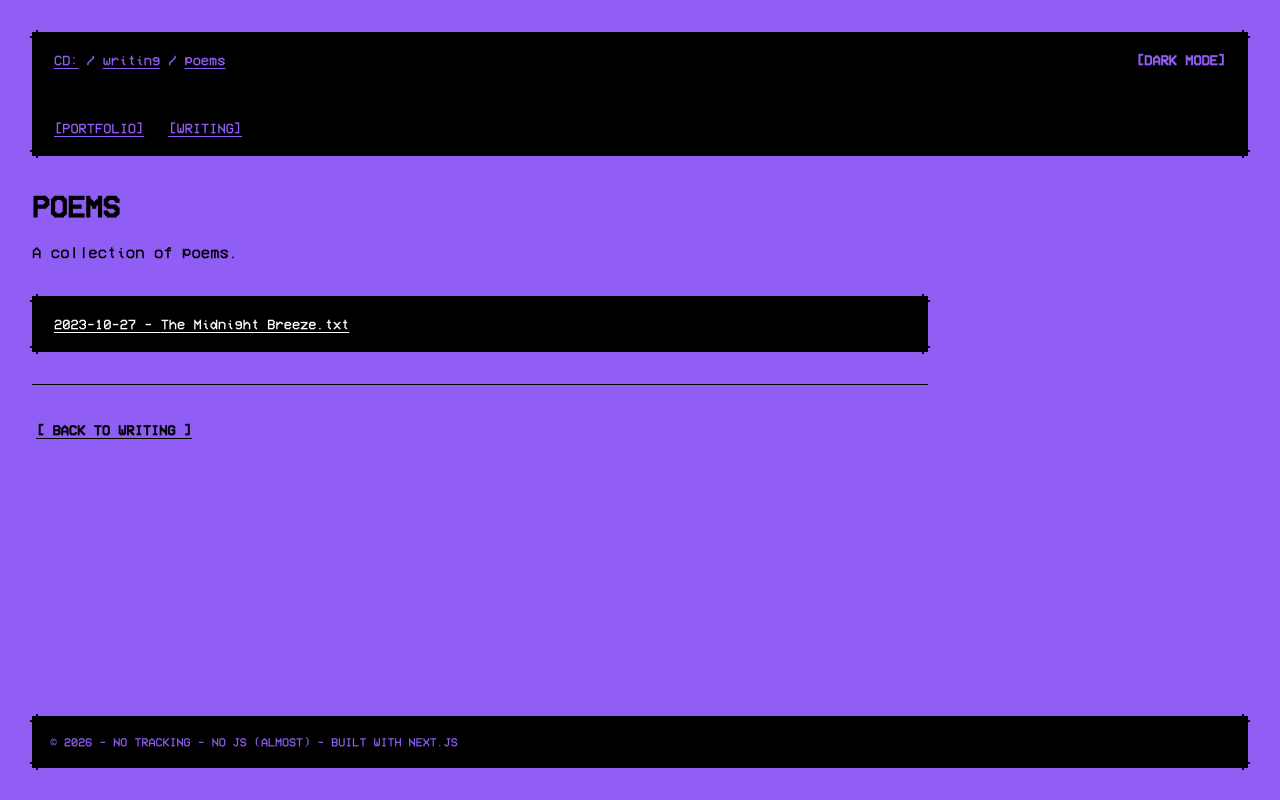
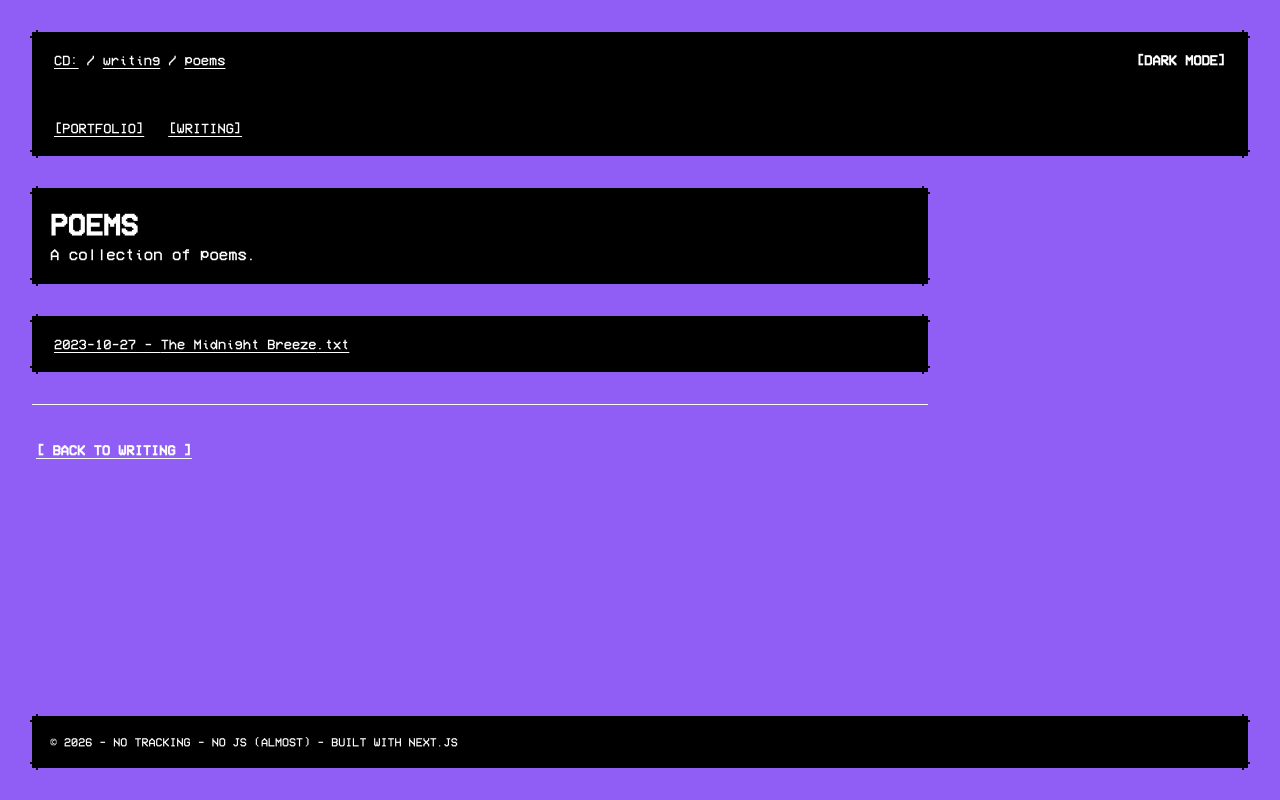
Before and after one commit to Rino6357/Indubitable, a Next.js app: page /Indubitable/writing/poems in a window 1280 px wide. Built offline with nearby package versions, Linux system fonts and the light colour scheme.

Commit message:
style: set all fonts to white globally
- Updated CSS variables `--foreground` and `--pixel-text` to `#ffffff` in both light and dark modes.
- Removed redundant `.text-white` utility variant and local class usages.
- Simplified `pixel-box` utility to use white text by default.

```diff
--- a/src/app/globals.css
+++ b/src/app/globals.css
@@ -3,10 +3,10 @@
 
 :root {
   --background: #905df5;
-  --foreground: #000000;
+  --foreground: #ffffff;
   --border: #000000;
   --pixel-bg: #000000;
-  --pixel-text: #905df5;
+  --pixel-text: #ffffff;
 
   /* Tailwind Typography Overrides */
   --tw-prose-body: var(--foreground);
@@ -29,7 +29,7 @@
 
 .dark {
   --background: #000000;
-  --foreground: #905df5;
+  --foreground: #ffffff;
   --border: #905df5;
 }
 
@@ -101,33 +101,6 @@ a:hover {
     color: var(--pixel-text);
   }
 
-  &.text-white {
-    --tw-prose-body: #ffffff;
-    --tw-prose-headings: #ffffff;
-    --tw-prose-lead: #ffffff;
-    --tw-prose-links: #ffffff;
-    --tw-prose-bold: #ffffff;
-    --tw-prose-counters: #ffffff;
-    --tw-prose-bullets: #ffffff;
-    --tw-prose-hr: #ffffff;
-    --tw-prose-quotes: #ffffff;
-    --tw-prose-quote-borders: #ffffff;
-    --tw-prose-captions: #ffffff;
-    --tw-prose-code: #ffffff;
-    --tw-prose-pre-code: #ffffff;
-    --tw-prose-th-borders: #ffffff;
-    --tw-prose-td-borders: #ffffff;
-
-    & a {
-      color: #ffffff;
-    }
-
-    & a:hover {
-      background-color: #ffffff;
-      color: var(--pixel-bg);
-    }
-  }
-
   & a:hover {
     background-color: var(--pixel-text);
     color: var(--pixel-bg);
--- a/src/app/portfolio/[slug]/page.tsx
+++ b/src/app/portfolio/[slug]/page.tsx
@@ -32,7 +32,7 @@ export default async function ProjectPage({
         <p className="text-sm italic">Released: {projectData.date}</p>
       </header>
 
-      <div className="pixel-box p-6 text-white">
+      <div className="pixel-box p-6">
         <div
           className="prose max-w-none
           prose-headings:uppercase prose-headings:font-bold
--- a/src/app/portfolio/page.tsx
+++ b/src/app/portfolio/page.tsx
@@ -18,7 +18,7 @@ export default function Portfolio() {
           <Link
             key={project.slug}
             href={`/portfolio/${project.slug}`}
-            className="pixel-box p-4 block hover:bg-background hover:text-foreground group no-underline text-white"
+            className="pixel-box p-4 block hover:bg-background hover:text-foreground group no-underline"
           >
             <div className="space-y-2">
               <h2 className="text-xl font-bold uppercase group-hover:bg-foreground group-hover:text-background inline-block px-1">
--- a/src/app/writing/[category]/[slug]/page.tsx
+++ b/src/app/writing/[category]/[slug]/page.tsx
@@ -22,7 +22,7 @@ export default async function Post({ params }: { params: Promise<{ category: str
 
   return (
     <article className="max-w-3xl space-y-8">
-      <header className="pixel-box p-4 border-none! text-white">
+      <header className="pixel-box p-4 border-none!">
         <div className="text-xs uppercase font-bold mb-2">
           File: {postData.title}.txt
         </div>
@@ -32,7 +32,7 @@ export default async function Post({ params }: { params: Promise<{ category: str
         </div>
       </header>
 
-      <div className="pixel-box p-6 text-white">
+      <div className="pixel-box p-6">
         <div
           className="prose max-w-none
             prose-headings:font-bold prose-headings:uppercase
--- a/src/app/writing/page.tsx
+++ b/src/app/writing/page.tsx
@@ -11,7 +11,7 @@ export default function Writing() {
       </section>
 
       <div className="grid grid-cols-1 md:grid-cols-2 gap-8">
-        <section className="pixel-box p-4 text-white">
+        <section className="pixel-box p-4">
           <h2 className="text-xl font-bold mb-4 border-b border-foreground pb-2 uppercase">Poems</h2>
           <p className="text-sm mb-4">View a collection of poetic works.</p>
           <Link href="/writing/poems" className="inline-block hover:bg-foreground hover:text-background px-1 text-sm font-bold">
@@ -19,7 +19,7 @@ export default function Writing() {
           </Link>
         </section>
 
-        <section className="pixel-box p-4 text-white">
+        <section className="pixel-box p-4">
           <h2 className="text-xl font-bold mb-4 border-b border-foreground pb-2 uppercase">Stories</h2>
           <p className="text-sm mb-4">Explore short stories and narratives.</p>
           <Link href="/writing/stories" className="inline-block hover:bg-foreground hover:text-background px-1 text-sm font-bold">
--- a/src/app/writing/poems/page.tsx
+++ b/src/app/writing/poems/page.tsx
@@ -7,14 +7,14 @@ export default function Poems() {
 
   return (
     <div className="space-y-8">
-      <section className="space-y-4">
+      <section className="pixel-box p-4">
         <h1 className="text-3xl font-bold uppercase">Poems</h1>
         <p className="max-w-2xl">
           A collection of poems.
         </p>
       </section>
 
-      <section className="pixel-box p-4 text-white">
+      <section className="pixel-box p-4">
         <ul className="space-y-2">
           {poems.map(({ slug, date, title }) => (
             <li key={slug}>
--- a/src/app/writing/stories/page.tsx
+++ b/src/app/writing/stories/page.tsx
@@ -7,14 +7,14 @@ export default function Stories() {
 
   return (
     <div className="space-y-8">
-      <section className="space-y-4">
+      <section className="pixel-box p-4">
         <h1 className="text-3xl font-bold uppercase">Stories</h1>
         <p className="max-w-2xl">
           A collection of stories.
         </p>
       </section>
 
-      <section className="pixel-box p-4 text-white">
+      <section className="pixel-box p-4">
         <ul className="space-y-2">
           {stories.map(({ slug, date, title }) => (
             <li key={slug}>
```
Also changed, not shown: 1 other file (tests, documents, lock files or other folders).
